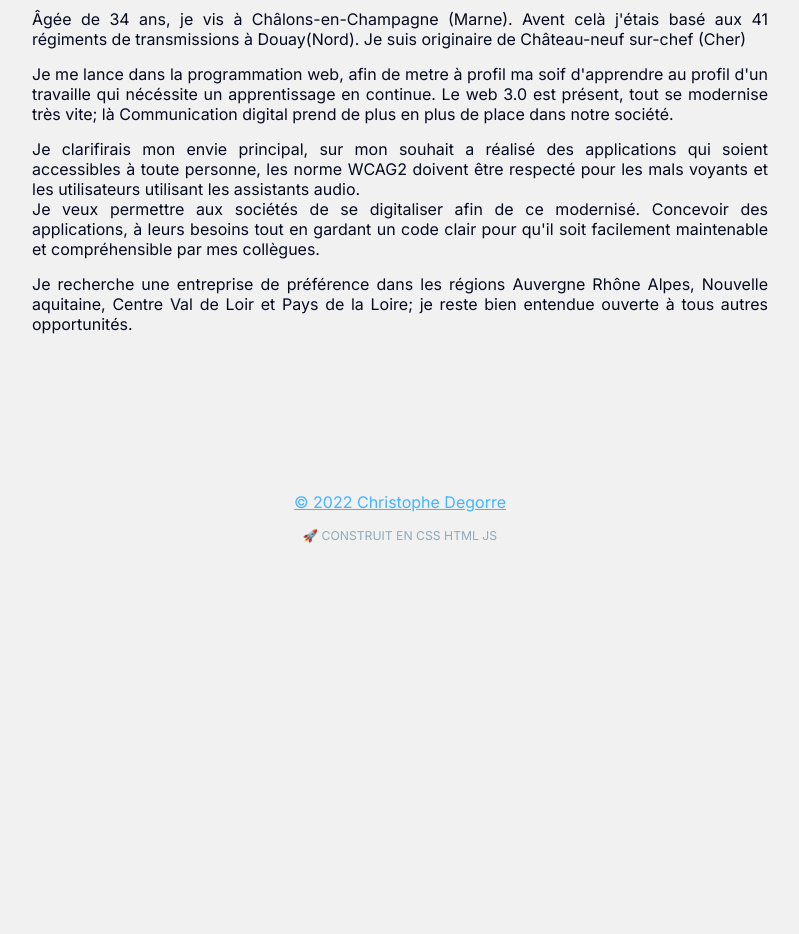
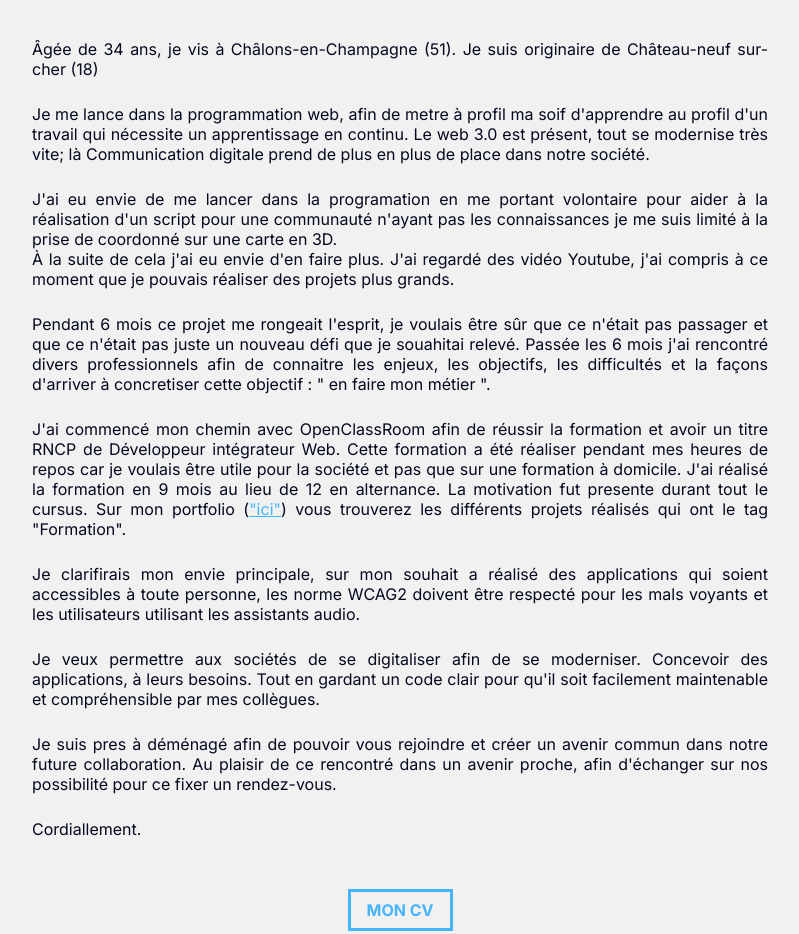
Before and after one commit to crist51/christophe.degorre, a plain HTML site: page pages/about.html in a window 1280 px wide. Shown: the part 560-1494 px from the top of the page, without its empty margins (240-1039 px from the left). Before the commit the page ends 1182 px from the top, so only its background shows below. Drawn offline with Linux system fonts and the light colour scheme.

Commit message:
animation "about"  + lien downlod CV + mise a ajour "about" + modification text

```diff
--- a/pages/about.html
+++ b/pages/about.html
@@ -5,11 +5,11 @@
     <meta
       name="description"
       property="og:description"
-      content="À prospoe de Christophe Degorre, Jeune développeur d'agent de sécurité vers la programmation web"
+      content="À prospoe de Christophe Degorre, développeur junior pour le moment et devolpeur senior dans le futur"
     />
     <meta name="viewport" content="width=device-width" />
     <meta name="generator" content="Astro v1.1.3" />
-    <title>A propos | Christophe Degorre</title>
+    <title>A propos | Christophe Degorre </title>
 
     <link rel="icon" type="image/svg+xml" href="/favicon.svg" />
     <link rel="preconnect" href="https://fonts.googleapis.com" />
@@ -78,27 +78,48 @@
       <div class="about">
       <div class="bio wrapper wrapper__readable mt8 astro-CT2XOGS6 ">
         <p class="astro-CT2XOGS6">
-          Âgée de 34 ans, je vis à Châlons-en-Champagne (Marne). Avent celà j'étais basé
-          aux 41 régiments de transmissions à Douay(Nord). Je suis originaire de Château-neuf sur-chef (Cher)
+          Âgée de 34 ans, je vis à Châlons-en-Champagne (51). Je suis originaire de Château-neuf sur-cher (18)
         </p>
         <p class="astro-CT2XOGS6">
           Je me lance dans la programmation web, afin de metre à profil ma soif d'apprendre au profil
-          d'un travaille qui nécéssite un apprentissage en continue. Le web 3.0 est présent, tout se modernise très vite; là
-          Communication digital prend de plus en plus de place dans notre société.
+          d'un travail qui nécessite un apprentissage en continu. Le web 3.0 est présent, tout se modernise très vite; là
+          Communication digitale prend de plus en plus de place dans notre société.
+        </p>
+        <p class="astro-CT2XOGS6">J'ai eu envie de me lancer  dans la programation en me portant volontaire pour aider à la réalisation d'un script pour une communauté
+          n'ayant pas les connaissances je me suis limité à la prise de coordonné sur une carte en 3D.<br>À la suite de cela j'ai eu envie d'en faire
+          plus. J'ai regardé des vidéo Youtube, j'ai compris à ce moment que je pouvais réaliser des projets plus grands.</p>
         </p>
         <p class="astro-CT2XOGS6">
-          Je clarifirais mon envie principal, sur mon souhait
+          Pendant 6 mois ce projet me rongeait l'esprit, je voulais être
+           sûr que ce n'était pas passager et que ce n'était pas juste un nouveau défi que je souahitai relevé.
+           Passée les 6 mois j'ai rencontré divers professionnels afin de connaitre les enjeux,
+           les objectifs, les difficultés et la façons d'arriver à concretiser cette objectif : " en faire mon
+           métier ".
+          </p>
+        <p class="astro-CT2XOGS6">
+          J'ai commencé mon chemin avec OpenClassRoom afin de réussir la formation et avoir un titre RNCP de Développeur intégrateur Web. Cette formation a été réaliser
+          pendant mes heures de repos car je voulais être utile pour la société et pas que sur une formation à domicile. J'ai réalisé la formation en 9 mois au lieu de 12 en
+          alternance. La motivation fut presente durant tout le cursus. Sur mon portfolio
+          (<a href="./portfolio.html" target="_blank">"ici"</a>)
+          vous trouverez les différents projets réalisés qui ont le tag "Formation".
+        </p>
+        <p class="astro-CT2XOGS6">
+          Je clarifirais mon envie principale, sur mon souhait
           a réalisé des applications qui soient accessibles à toute personne, les norme WCAG2 doivent
-          être respecté pour les mals voyants et les utilisateurs utilisant les assistants audio.<br> Je veux permettre aux sociétés de se digitaliser afin de ce modernisé. Concevoir des
-        applications, à leurs besoins tout en gardant un code clair pour qu'il
-        soit facilement maintenable et compréhensible par mes collègues.
-      </p>
+          être respecté pour les mals voyants et les utilisateurs utilisant les assistants audio.
+        </p>
         <p class="astro-CT2XOGS6">
-          Je recherche une entreprise de préférence dans les régions Auvergne
-          Rhône Alpes, Nouvelle aquitaine, Centre Val de Loir et Pays de la
-          Loire; je reste bien entendue ouverte à tous autres opportunités.
+          Je veux permettre aux sociétés de se digitaliser afin de se moderniser. Concevoir des
+          applications, à leurs besoins. Tout en gardant un code clair pour qu'il
+          soit facilement maintenable et compréhensible par mes collègues.
         </p>
+        <p class="astro-CT2XOGS6">
+          Je suis pres à déménagé afin de pouvoir vous rejoindre et créer un avenir commun dans notre future collaboration. Au plaisir de ce rencontré dans un avenir proche,
+          afin d'échanger sur nos possibilité pour ce fixer un rendez-vous.
+        </p>
+        <p>Cordiallement.</p>
       </div>
+      <p class="cv" id="cvLien"><a class="astro-4YTBCMP"href="../asset/degorre_christophe.pdf" target="_blank"><span class="_button_1fbb5_1">Mon CV</span></a></p>
       </div>
     </div>
     <footer class="_footer_knfx6_1">
@@ -109,6 +130,8 @@
       src="https://kit.fontawesome.com/57a7e2b85b.js"
       crossorigin="anonymous"
     ></script>
-    <script type="module" src="../script/app.js"></script>
+    <!-- <script src="./script/main/about.js"></script> -->
+    <script type="module" src="../script/main/about.js"></script>
+
   </body>
 </html>
--- /dev/null
+++ b/script/main/about.js
@@ -0,0 +1,27 @@
+
+// ---------------  Scroll animations --------------- \\
+
+const generalAnimatedElements = [
+  ...document.querySelectorAll("p"),
+];
+console.log(generalAnimatedElements);
+
+const animatedContents = [
+  ...generalAnimatedElements,
+]
+
+const intersectionObserver = new IntersectionObserver(handleIntersect, { rootMargin: "-20%" })
+// we listen to the event at 20% off
+
+animatedContents.forEach(el => intersectionObserver.observe(el))
+
+function handleIntersect(entries) {
+  entries.forEach(entry => {
+    if (entry.isIntersecting) {
+      entry.target.classList.add("active");
+      intersectionObserver.unobserve(entry.target)
+      // stop listening to the event
+      console.log("erzr");
+    }
+  })
+}
--- a/styles/style.css
+++ b/styles/style.css
@@ -141,27 +141,12 @@ dt{
 }
 
 .astro-CT2XOGS6{
-  margin-bottom: 15px;
+  margin-bottom: 25px;
   text-align: justify;
 }
 
 .about, .pageProject{
   overflow: hidden;
-}
-.about div, .pageProject section {
-  animation: slideInTop 1s ease-in-out 0s 1 normal forwards;
-}
-
-@keyframes slideInTop {
-	0% {
-		opacity: 0;
-		transform: translateY(-250px);
-	}
-
-	100% {
-		opacity: 1;
-		transform: translateY(0);
-	}
 }
 
 ._desc_mrvio_32 .desc{
@@ -205,3 +190,30 @@ dt{
   }
 
 }
+
+.about p{
+  opacity: 0;
+}
+
+.active{
+  animation: fade_top 1s ease 0s 1 normal forwards;
+}
+
+@keyframes fade_top {
+	0% {
+		opacity: 0;
+		transform: translateY(-50px);
+	}
+
+	100% {
+		opacity: 1;
+		transform: translateY(0);
+	}
+}
+
+.cv{
+  display: flex;
+  margin-top: 50px;
+  justify-content: center;
+  opacity: 1;
+}
```
Also changed, not shown: index.html (+7 -5 lines), pages/portfolio.html (+1 -1 lines), pages/project.html (+1 -1 lines), 1 other file.
